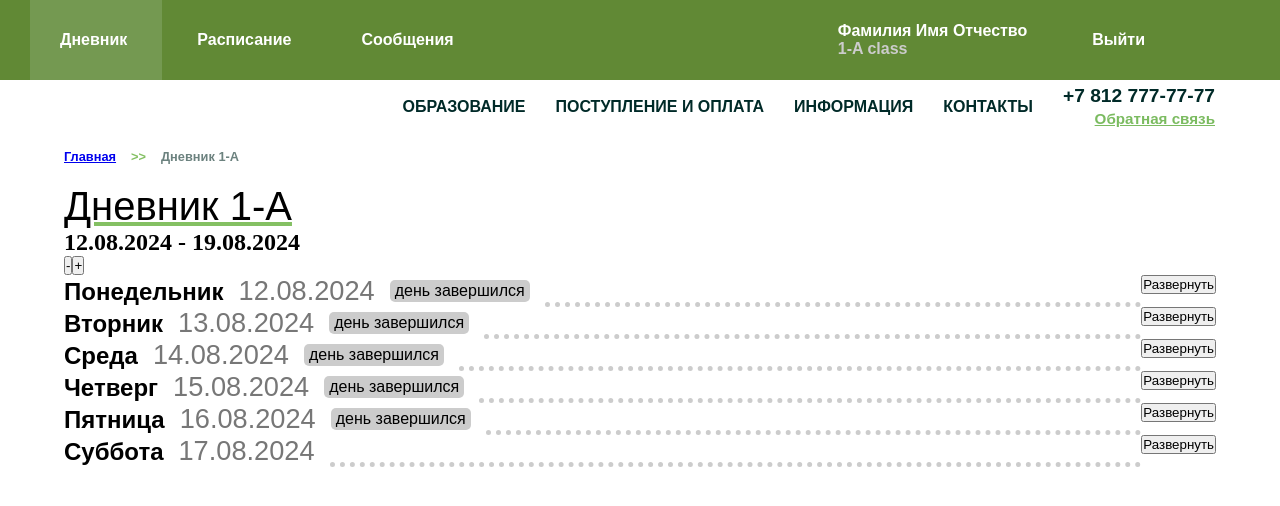
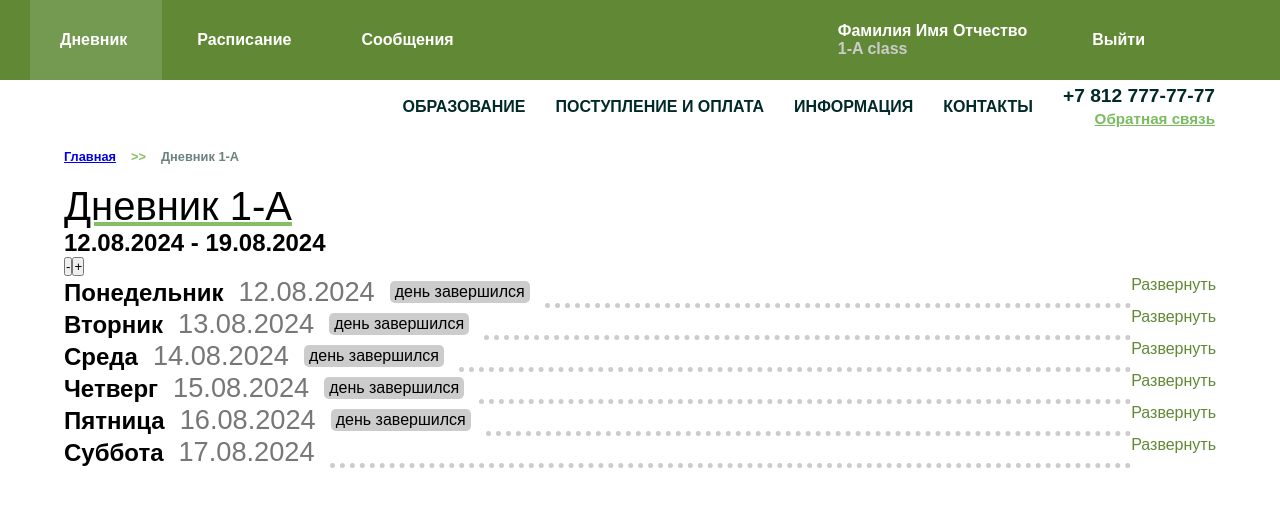
Before and after one commit to Deldore/a-school, a React (Create React App) app: page / in a window 1280 px wide. Shown: the top 506 px of the page. Built offline with nearby package versions, Linux system fonts and the light colour scheme.

Commit message:
collapse

```diff
--- a/src/Components/Diary/Diary.jsx
+++ b/src/Components/Diary/Diary.jsx
@@ -48,23 +48,7 @@
 
     const [days, setDays] = useState(constructDays(weekDiff));
 
-    const [isDayShowed, setIsDayShowed] = useState([
-        false,
-        false,
-        false,
-        false,
-        false,
-        false,
-    ]);
-
-    const [changedIsDayShowed, setChangedIsDayShowed] = useState([
-        false,
-        false,
-        false,
-        false,
-        false,
-        false,
-    ]);
+    const [isDayShowed, setIsDayShowed] = useState([]);
 
     useEffect(() => {
         setDays(constructDays(weekDiff));
@@ -99,14 +83,24 @@
                         </div>
                         <div className={style.line}></div>
                         <div>
-                            <button onClick={() => {
-                                let h = isDayShowed;
-                                h[index] = !h[index];
-                                setChangedIsDayShowed(h);
+                            <button className={style.dayButton} onClick={(e) => {
+                                if (isDayShowed.includes(index)) {
+                                    setIsDayShowed(isDayShowed.filter(day => day !== index))
+                                } else {
+                                    setIsDayShowed([...isDayShowed, index])
+                                }
                             }}>
-                                {isDayShowed[index]} {(isDayShowed[index]) ? "Свернуть" : "Развернуть"}
+                                {(isDayShowed.includes(index)) ? "Свернуть" : "Развернуть"}
                             </button>
                         </div>
+                    </div>
+                    <div style={{display: (isDayShowed.includes(index)) ? "flex" : "none"}}>
+                        <table>
+                            <tr>1</tr>
+                            <tr>2</tr>
+                            <tr>3</tr>
+                            <tr>4</tr>
+                        </table>
                     </div>
                 </>
             ))}
--- a/src/Components/Diary/DiaryStyle.module.css
+++ b/src/Components/Diary/DiaryStyle.module.css
@@ -37,3 +37,9 @@
     border-bottom: 5px dotted #CCC;
     margin-left: 15px;
 }
+.dayButton {
+    border: inherit;
+    background: inherit;
+    font-size: 1rem;
+    color: #618935;
+}
--- a/src/style.css
+++ b/src/style.css
@@ -2,4 +2,5 @@
     padding: 0;
     margin: 0;
     /*color: #002A28;*/
+    font-family: Arial;
 }
```
